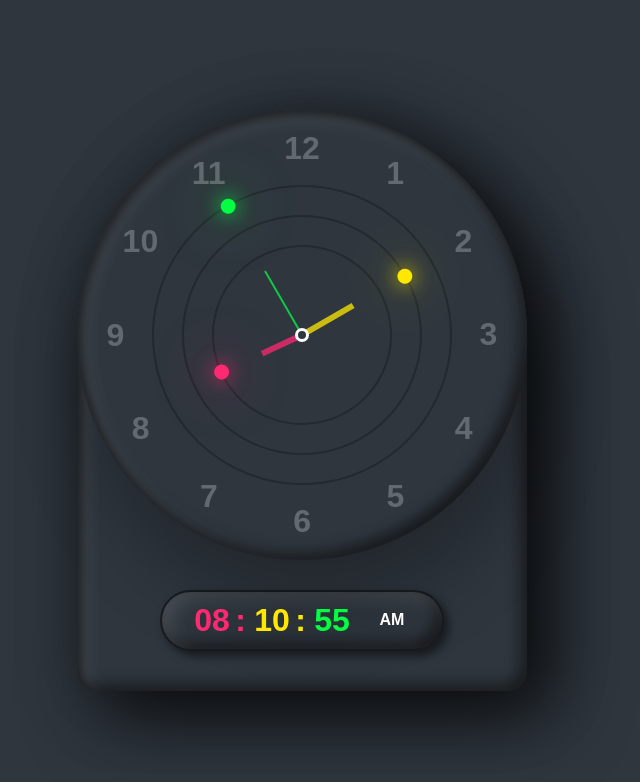
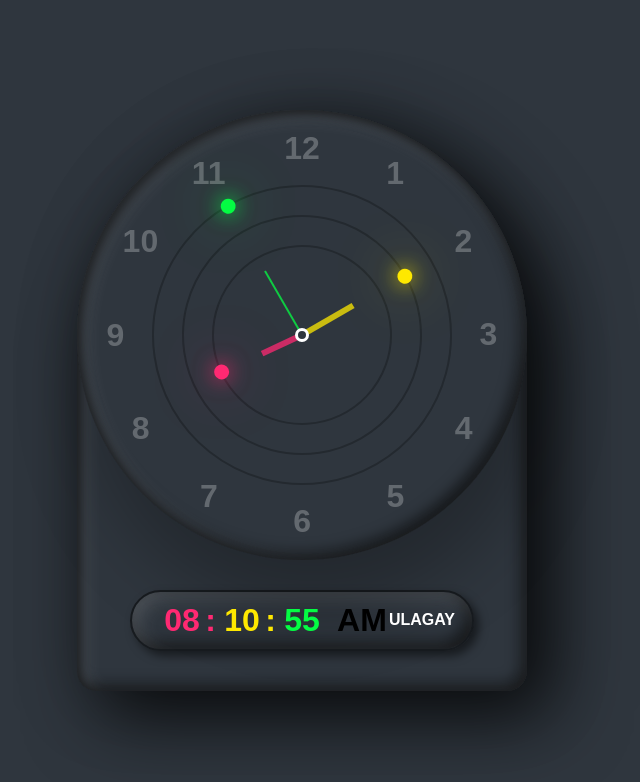
Before and after one commit to FransWesly/Clock, a plain HTML site: page index.html in a window 1280 px wide. Shown: the whole page, without its empty margins (338-978 px from the left). Drawn offline with Linux system fonts and the light colour scheme.

Commit message:
Update index.html
name

```diff
--- a/index.html
+++ b/index.html
@@ -35,6 +35,7 @@
             <div id="minutes" style="--clr:#fee800;">00</div>
             <div id="seconds" style="--clr:#04fc43;">00</div>
             <div id="ampm">AM</div>
+            <div id="name">ULAGAY</div>
         </div>
 
 
```
